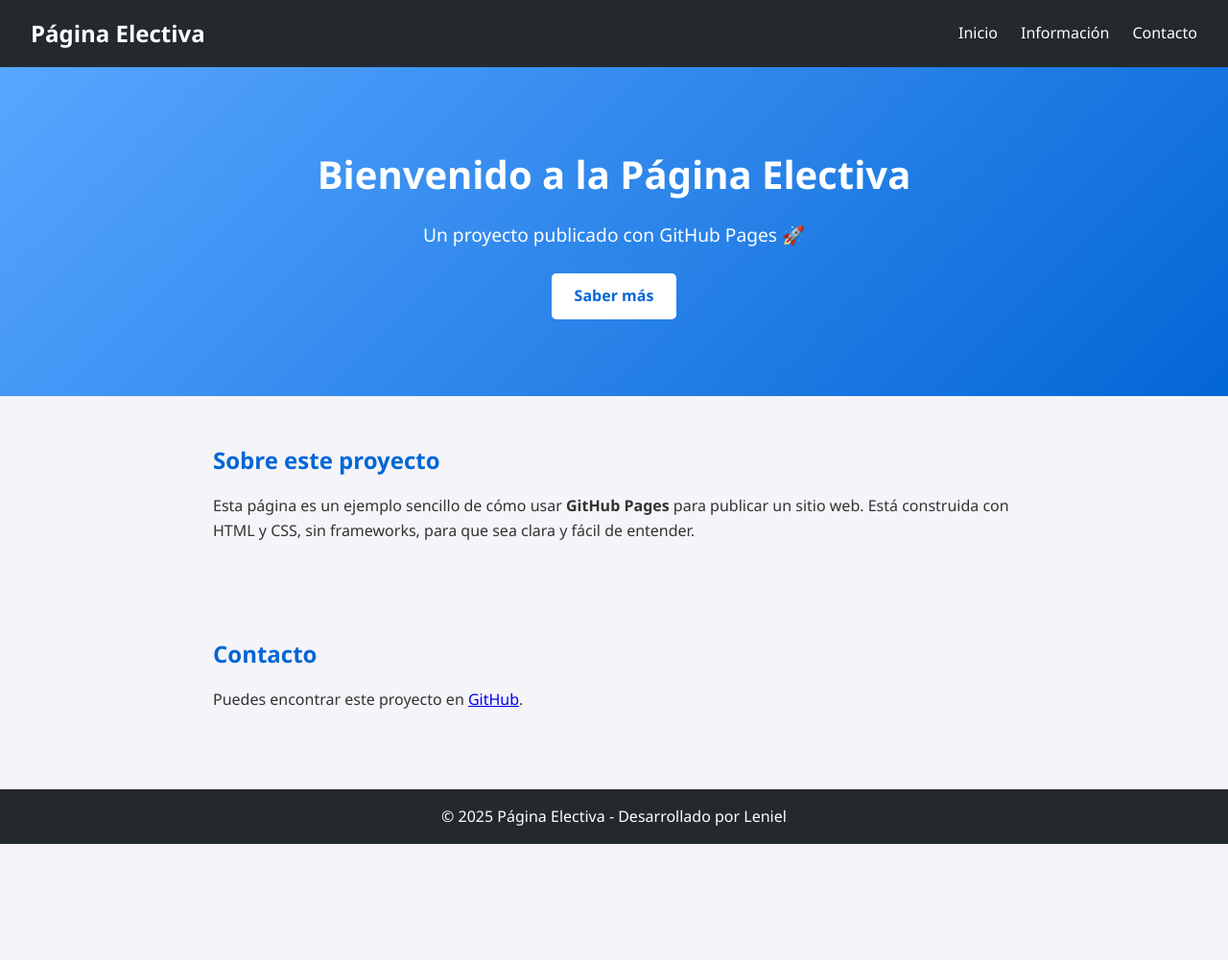
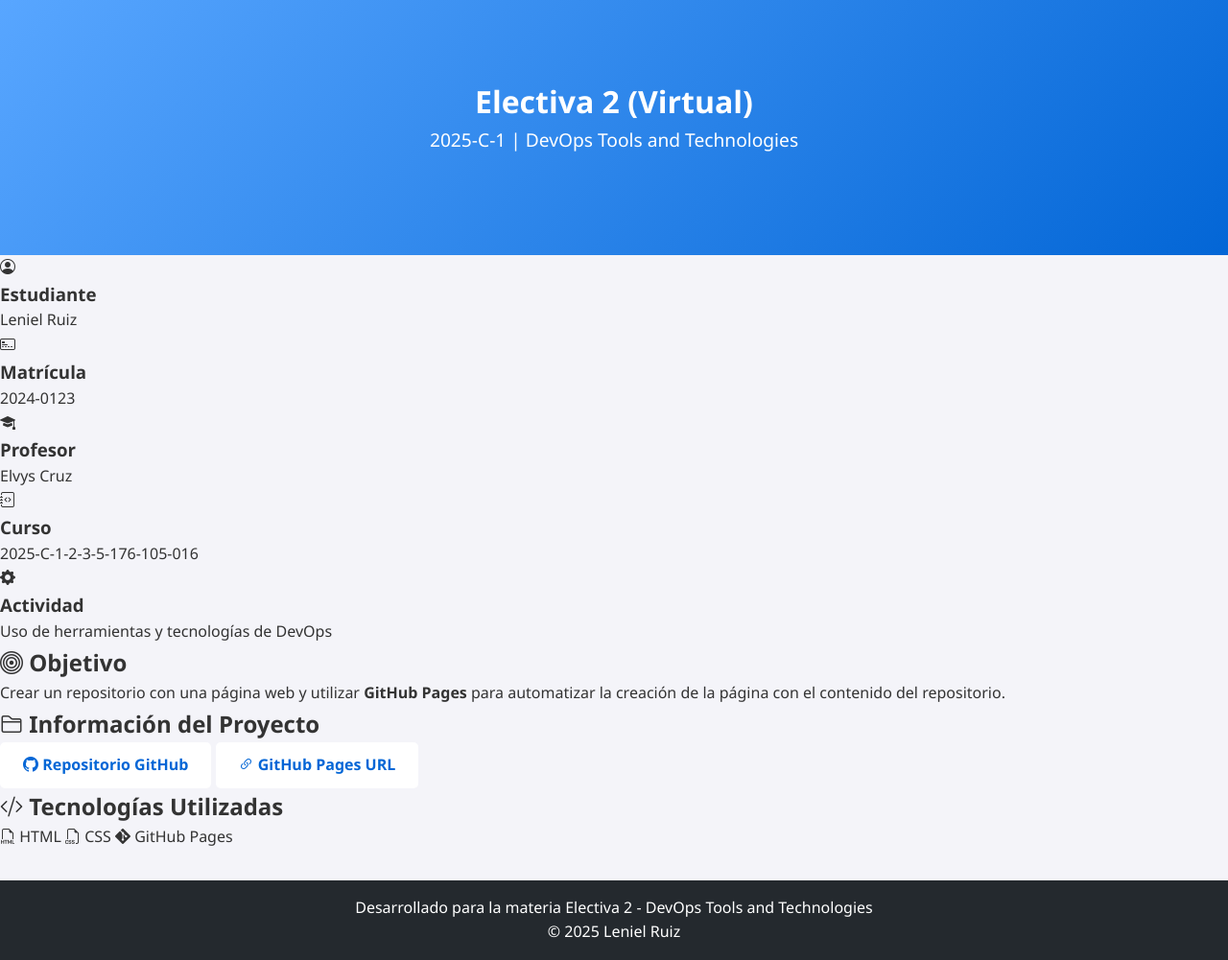
Before and after one commit to LenielLr/Pagina-Electiva, a plain HTML site: page index.html in a window 1280 px wide. Shown: the whole page at 96% size. Before the commit the page ends 880 px from the top, so only its background shows below. Drawn offline with nearby package versions, Linux system fonts and the light colour scheme.

Commit message:
Update index.html
Update 1

```diff
--- a/index.html
+++ b/index.html
@@ -3,43 +3,83 @@
 <head>
   <meta charset="UTF-8">
   <meta name="viewport" content="width=device-width, initial-scale=1.0">
-    <title>Página Electiva</title>
+  <title>Electiva 2 (Virtual)</title>
   <link rel="stylesheet" href="styles.css">
+  <!-- Bootstrap Icons -->
+  <link href="https://cdn.jsdelivr.net/npm/bootstrap-icons@1.11.1/font/bootstrap-icons.css" rel="stylesheet">
 </head>
 <body>
-    <header>
-        <nav class="navbar">
-            <h1 class="logo">Página Electiva</h1>
-            <ul class="nav-links">
-                <li><a href="#inicio">Inicio</a></li>
-                <li><a href="#info">Información</a></li>
-                <li><a href="#contacto">Contacto</a></li>
-            </ul>
-        </nav>
+  <!-- Encabezado -->
+  <header class="hero">
+    <h1>Electiva 2 (Virtual)</h1>
+    <p>2025-C-1 | DevOps Tools and Technologies</p>
   </header>
 
-    <section id="inicio" class="hero">
-        <h2>Bienvenido a la Página Electiva</h2>
-        <p>Un proyecto publicado con GitHub Pages 🚀</p>
-        <a href="#info" class="btn">Saber más</a>
+  <!-- Información -->
+  <section class="info">
+    <div class="card">
+      <i class="bi bi-person-circle"></i>
+      <h3>Estudiante</h3>
+      <p>Leniel Ruiz</p>
+    </div>
+    <div class="card">
+      <i class="bi bi-credit-card-2-front"></i>
+      <h3>Matrícula</h3>
+      <p>2024-0123</p>
+    </div>
+    <div class="card">
+      <i class="bi bi-mortarboard-fill"></i>
+      <h3>Profesor</h3>
+      <p>Elvys Cruz</p>
+    </div>
+    <div class="card">
+      <i class="bi bi-journal-code"></i>
+      <h3>Curso</h3>
+      <p>2025-C-1-2-3-5-176-105-016</p>
+    </div>
+    <div class="card">
+      <i class="bi bi-gear-fill"></i>
+      <h3>Actividad</h3>
+      <p>Uso de herramientas y tecnologías de DevOps</p>
+    </div>
   </section>
 
-    <section id="info" class="content">
-        <h2>Sobre este proyecto</h2>
+  <!-- Objetivo -->
+  <section class="objetivo">
+    <h2><i class="bi bi-bullseye"></i> Objetivo</h2>
     <p>
-            Esta página es un ejemplo sencillo de cómo usar <b>GitHub Pages</b> para
-            publicar un sitio web. Está construida con HTML y CSS, sin frameworks,
-            para que sea clara y fácil de entender.
+      Crear un repositorio con una página web y utilizar <b>GitHub Pages</b> para automatizar
+      la creación de la página con el contenido del repositorio.
     </p>
   </section>
 
-    <section id="contacto" class="content">
-        <h2>Contacto</h2>
-        <p>Puedes encontrar este proyecto en <a href="https://github.com/LenielLr/Pagina-Electiva" target="_blank">GitHub</a>.</p>
+  <!-- Proyecto -->
+  <section class="proyecto">
+    <h2><i class="bi bi-folder2"></i> Información del Proyecto</h2>
+    <div class="links">
+      <a href="https://github.com/LenielLr/Pagina-Electiva.git" target="_blank" class="btn">
+        <i class="bi bi-github"></i> Repositorio GitHub
+      </a>
+      <a href="https://leniellr.github.io/Pagina-Electiva/" target="_blank" class="btn">
+        <i class="bi bi-link-45deg"></i> GitHub Pages URL
+      </a>
+    </div>
   </section>
 
+  <!-- Tecnologías -->
+  <section class="tecnologias">
+    <h2><i class="bi bi-code-slash"></i> Tecnologías Utilizadas</h2>
+    <div class="tags">
+      <span><i class="bi bi-filetype-html"></i> HTML</span>
+      <span><i class="bi bi-filetype-css"></i> CSS</span>
+      <span><i class="bi bi-git"></i> GitHub Pages</span>
+    </div>
+  </section>
+
+  <!-- Footer -->
   <footer>
-        <p>© 2025 Página Electiva - Desarrollado por Leniel</p>
+    <p>Desarrollado para la materia Electiva 2 - DevOps Tools and Technologies</p>
+    <p>© 2025 Leniel Ruiz</p>
   </footer>
 </body>
 </html>
```
Lines whose indentation alone changed are shown as unchanged.
